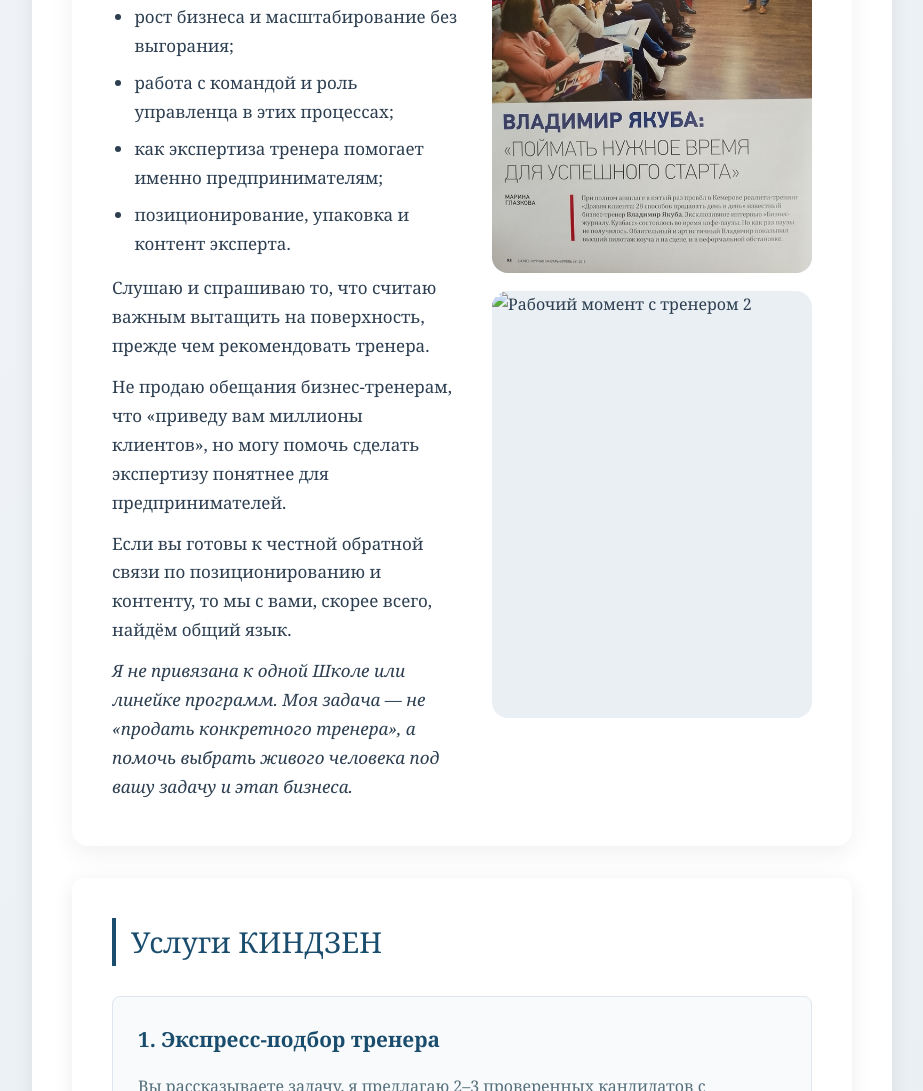
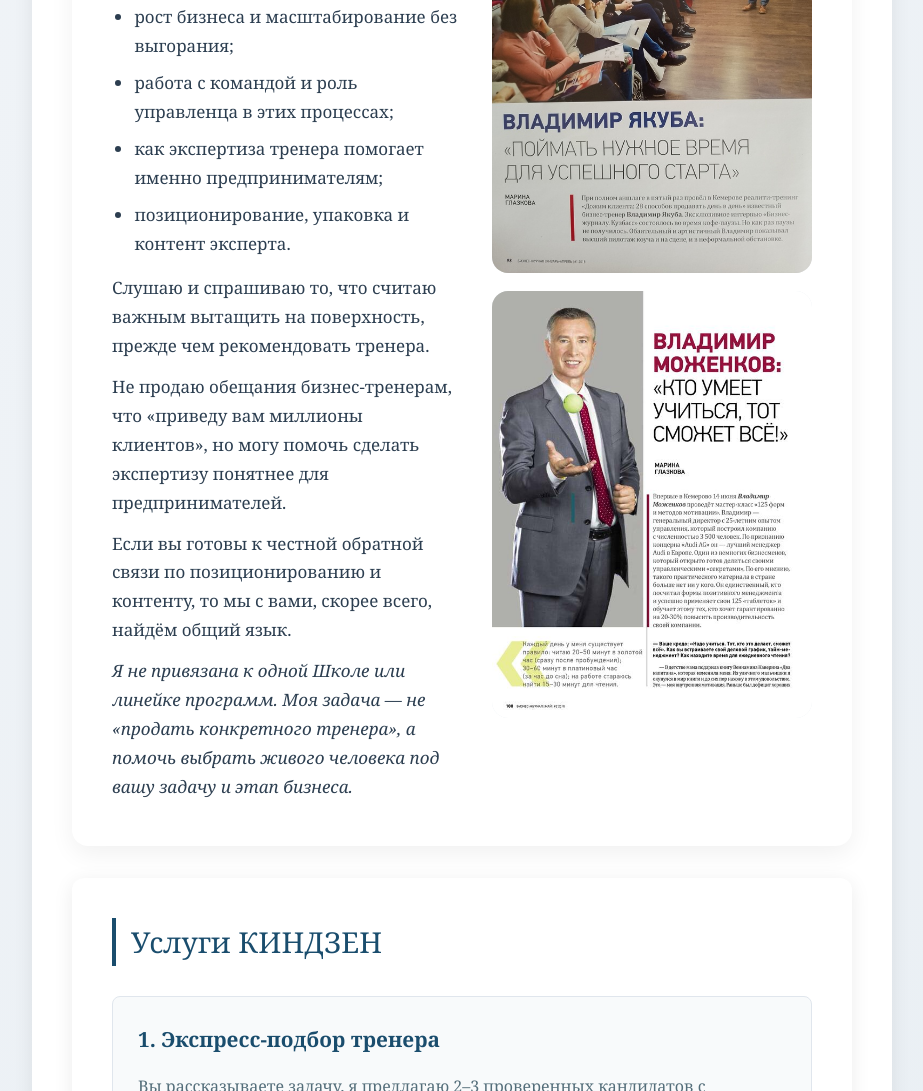
Before and after one commit to pmari37499929767-spec/kindzen-profile, a plain HTML site: page index.html in a window 1280 px wide. Shown: the part 2241-3332 px from the top of the page, without its empty margins (178-1101 px from the left). Drawn offline with Linux system fonts and the light colour scheme.

Commit message:
исправлена ошибка: неверный путь картинки рабочий момент тренер 2

```diff
--- a/index.html
+++ b/index.html
@@ -513,7 +513,7 @@
         <img src="1_trainer-photo-1.jpg" alt="Рабочий момент с тренером 1">
       </div>
       <div class="trainers-block__photo">
-        <img src="2_trainer-photo-2.jpg" alt="Рабочий момент с тренером 2">
+        <img src="1_trainer-photo-2.jpg" alt="Рабочий момент с тренером 2">
       </div>
     </div>
   </div>
```
